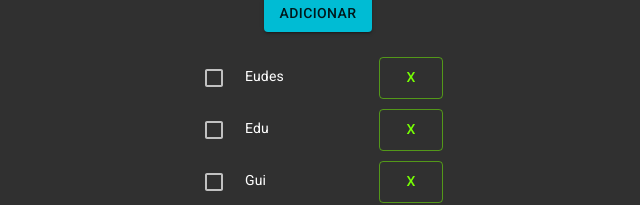
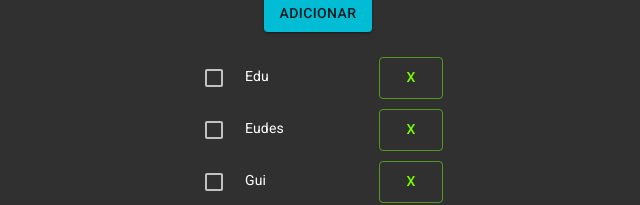
Before and after one commit to Gilvan-Araujo/ScrumRandomizer, a Next.js app: page / in a window 1280 px wide. Shown: the part 126-331 px from the top of the page, without its empty margins (322-962 px from the left). Built offline with nearby package versions, Linux system fonts and the light colour scheme.

Commit message:
update order

```diff
--- a/pages/index.tsx
+++ b/pages/index.tsx
@@ -13,8 +13,8 @@ const Home: NextPage = () => {
   const [name, setName] = useState("");
   const [randomName, setRandomName] = useState("");
   const [listOfNames, setListOfNames] = useState<ListItemProps[]>([
+    { name: "Edu", checked: false },
     { name: "Eudes", checked: false },
-    { name: "Edu", checked: false },
     { name: "Gui", checked: false },
     { name: "Jhonatã", checked: false },
     { name: "Lucas", checked: false },
```
